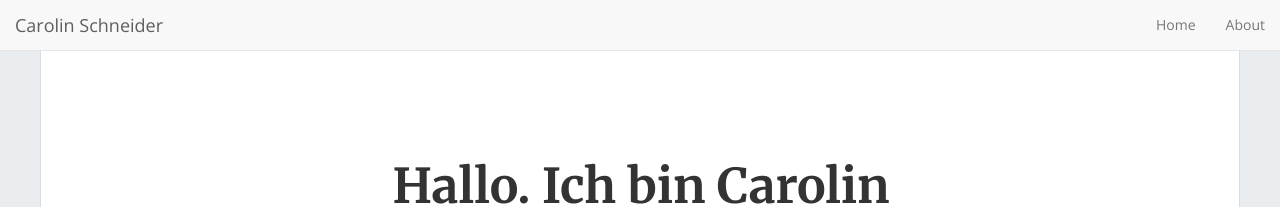
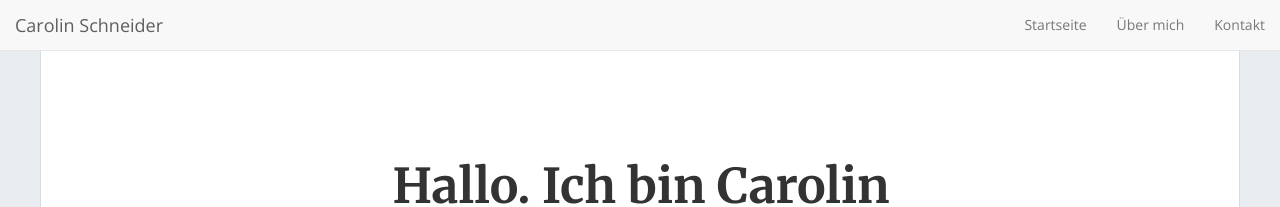
Before and after one commit to carolinschneider/carolinschneider.github.io, a Jekyll site: the page built from index.html, in a window 1280 px wide. Shown: the top 207 px of the page. Built offline with Jekyll 4.4.1, drawn with Linux system fonts in a browser that asks for light colours; nearby versions of some CDN libraries; the list of posts is cut into pages by our own code.

Commit message:
Update _config.yml

```diff
--- a/_config.yml
+++ b/_config.yml
@@ -99,7 +99,8 @@ enable_contact: false
 #### Phantom Navigation menu
 enable_nav: true
 nav_item:
-  - { url: '/', text: 'Home' }
-  - { url: '/about', text: 'About' }
+  - { url: '/', text: 'Startseite' }
+  - { url: '/about', text: 'Über mich' }
+  - { url: '/about', text: 'Kontakt' }
 
 theme: jekyll-theme-minimal
```
